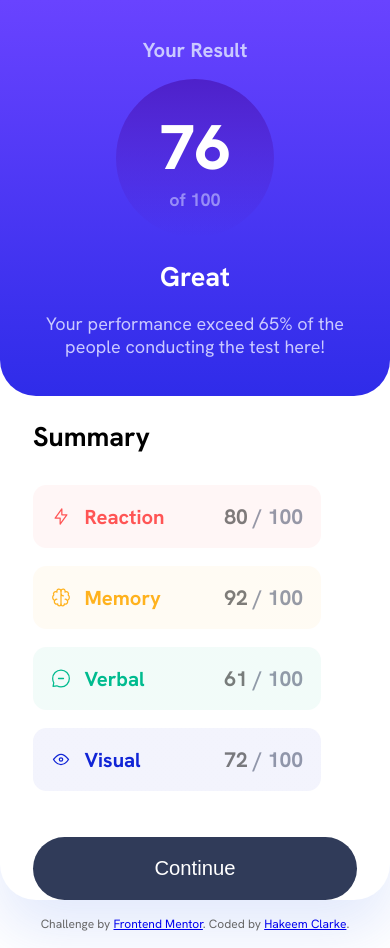
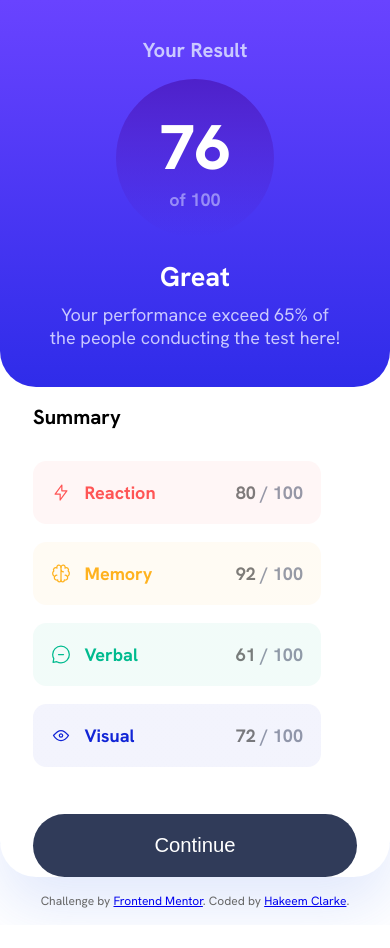
Before and after one commit to hakeem-jc/results-summary, a React (Vite) app: page / in a window 390 px wide. After the commit the page ends 925 px from the top, so only its background shows below. Built offline with nearby package versions, Linux system fonts and the light colour scheme.

Commit message:
Update summary section for mobile

```diff
--- a/src/App.css
+++ b/src/App.css
@@ -135,23 +135,33 @@
         font-size: 1.125rem;
     }
 
+    .results__subtitle {
+        font-size: 1.5rem;
+        margin-bottom: 0.5rem;
+    }
+
     .results__text {
         font-size: 1rem;
+        width: 16.25rem;
+        margin-top: 0;
     }
 
     .results__score {
         font-size: 3.5rem;
         width: 8.75rem;
         height: 8.75rem;
-
     }
 
     .results__score span {
         font-size: 1rem;
     }
 
-    .results__subtitle {
-        font-size: 1.5rem;
+    .summary__title {
+        font-size: 1.125rem;
+    }
+
+    .results__summary button  {
+
     }
 
     .app__attribution {
--- a/src/components/Score/Score.css
+++ b/src/components/Score/Score.css
@@ -65,3 +65,13 @@
 .score__summary-blue .score__summary-label {
     color: #1125D6;
 }
+
+@media screen and (max-width: 500px) {
+    .score__summary-label {
+        font-size: 1rem;
+    }
+
+    .score__summary-score {
+        font-size: 1rem;
+    }
+}
```
